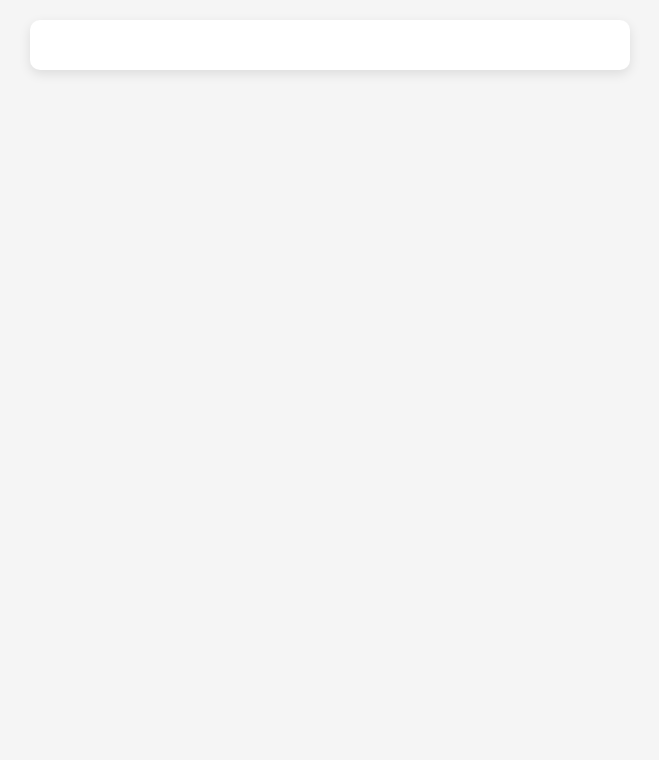
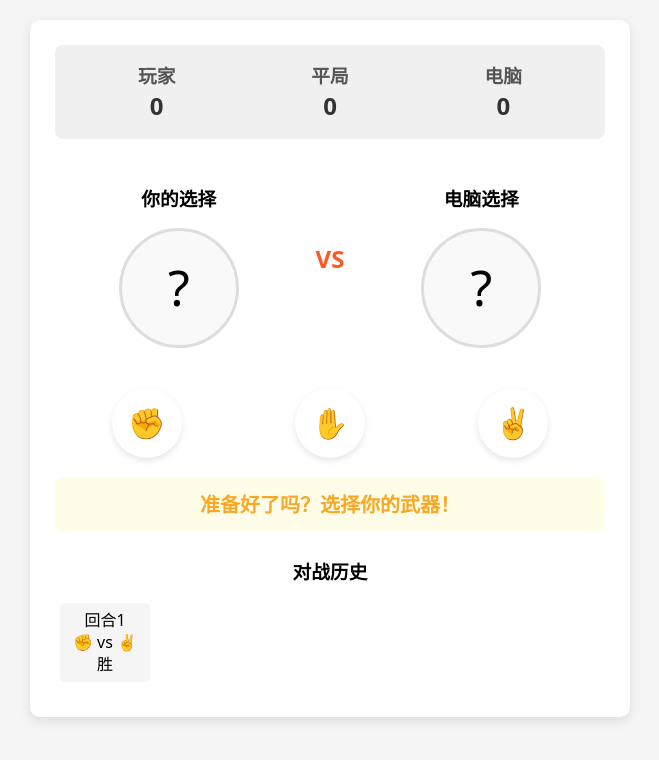
Before and after one commit to BlakeNeko/rock-paper-scissors, a Vue app: page / in a window 1280 px wide. Shown: the top 760 px of the page, without its empty margins (310-969 px from the left). Built offline with nearby package versions, Linux system fonts and the light colour scheme.

Commit message:
编写静态组件

```diff
--- a/src/App.vue
+++ b/src/App.vue
@@ -1,7 +1,19 @@
-<script setup></script>
+<script setup>
+import ScoreBoard from '@/components/ScoreBoard.vue';
+import BattleArea from './components/BattleArea.vue';
+import PlayerChoice from './components/PlayerChoice.vue';
+import Message from './components/Message.vue';
+import BattleHistory from './components/BattleHistory.vue';
+</script>
 
 <template>
-  <div class="container"></div>
+  <div class="container">
+    <ScoreBoard></ScoreBoard>
+    <BattleArea></BattleArea>
+    <PlayerChoice></PlayerChoice>
+    <Message></Message>
+    <BattleHistory></BattleHistory>
+  </div>
 </template>
 
 <style scoped>
--- /dev/null
+++ b/src/components/BattleArea.vue
@@ -0,0 +1,53 @@
+<script setup></script>
+
+<template>
+  <div class="battle-area">
+    <div class="player-side">
+      <h3>你的选择</h3>
+      <div class="choice-display">?</div>
+    </div>
+
+    <div class="vs">VS</div>
+
+    <div class="computer-side">
+      <h3>电脑选择</h3>
+      <div class="choice-display">?</div>
+    </div>
+  </div>
+</template>
+
+<style scoped>
+.battle-area {
+  display: flex;
+  justify-content: space-between;
+  margin-bottom: 40px;
+}
+
+.player-side,
+.computer-side {
+  text-align: center;
+  width: 45%;
+}
+
+.choice-display {
+  height: 120px;
+  width: 120px;
+  margin: 0 auto;
+  background-color: #f9f9f9;
+  border-radius: 50%;
+  display: flex;
+  align-items: center;
+  justify-content: center;
+  font-size: 50px;
+  border: 3px solid #dddddd;
+}
+
+.vs {
+  display: flex;
+  align-items: center;
+  justify-content: center;
+  font-size: 24px;
+  font-weight: bold;
+  color: #ff5722;
+}
+</style>
--- /dev/null
+++ b/src/components/BattleHistory.vue
@@ -0,0 +1,43 @@
+<script setup></script>
+
+<template>
+  <div class="history">
+    <h3>对战历史</h3>
+    <div class="round-history">
+      <div class="round">
+        <div>回合1</div>
+        <div>✊ vs ✌️</div>
+        <div>胜</div>
+      </div>
+    </div>
+  </div>
+</template>
+
+<style scoped>
+.history {
+  margin-top: 30px;
+}
+
+.history h3 {
+  text-align: center;
+  margin-bottom: 10px;
+}
+
+.round-history {
+  display: flex;
+  overflow-x: auto;
+  padding: 10px 0;
+}
+
+.round {
+  display: flex;
+  flex-direction: column;
+  align-items: center;
+  gap: 4px;
+  padding: 8px;
+  margin: 0 5px;
+  border-radius: 5px;
+  background-color: #f5f5f5;
+  min-width: 90px;
+}
+</style>
--- /dev/null
+++ b/src/components/Message.vue
@@ -0,0 +1,31 @@
+<script setup></script>
+
+<template>
+  <div class="result draw">准备好了吗？选择你的武器！</div>
+</template>
+
+<style scoped>
+.result {
+  text-align: center;
+  padding: 15px;
+  margin-top: 20px;
+  border-radius: 8px;
+  font-size: 20px;
+  font-weight: bold;
+}
+
+.win {
+  background-color: #e8f5e9;
+  color: #2e7d32;
+}
+
+.lose {
+  background-color: #ffebee;
+  color: #c62828;
+}
+
+.draw {
+  background-color: #fffde7;
+  color: #f9a825;
+}
+</style>
--- /dev/null
+++ b/src/components/PlayerChoice.vue
@@ -0,0 +1,34 @@
+<script setup></script>
+
+<template>
+  <div class="player-choices">
+    <button class="choice-btn">✊</button>
+    <button class="choice-btn">✋</button>
+    <button class="choice-btn">✌️</button>
+  </div>
+</template>
+
+<style scoped>
+.player-choices {
+  display: flex;
+  justify-content: space-around;
+  margin-top: 30px;
+}
+
+.choice-btn {
+  width: 70px;
+  height: 70px;
+  border-radius: 50%;
+  border: none;
+  background-color: white;
+  box-shadow: 0 3px 6px rgba(0, 0, 0, 0.1);
+  font-size: 30px;
+  cursor: pointer;
+  transition: transform 0.2s, box-shadow 0.2s;
+}
+
+.choice-btn:hover {
+  transform: translateY(-5px);
+  box-shadow: 0 5px 10px rgba(0, 0, 0, 0.15);
+}
+</style>
--- /dev/null
+++ b/src/components/ScoreBoard.vue
@@ -0,0 +1,46 @@
+<script setup></script>
+
+<template>
+  <div class="score-board">
+    <div class="score">
+      <h3>玩家</h3>
+      <p>0</p>
+    </div>
+    <div class="score">
+      <h3>平局</h3>
+      <p>0</p>
+    </div>
+    <div class="score">
+      <h3>电脑</h3>
+      <p>0</p>
+    </div>
+  </div>
+</template>
+
+<style scoped>
+.score-board {
+  display: flex;
+  justify-content: space-between;
+  margin-bottom: 30px;
+  padding: 15px;
+  background-color: #f0f0f0;
+  border-radius: 8px;
+}
+
+.score {
+  text-align: center;
+  flex: 1;
+}
+
+.score h3 {
+  margin: 5px 0;
+  color: #555555;
+}
+
+.score p {
+  font-size: 24px;
+  font-weight: bold;
+  margin: 5px 0;
+  color: #333333;
+}
+</style>
```
